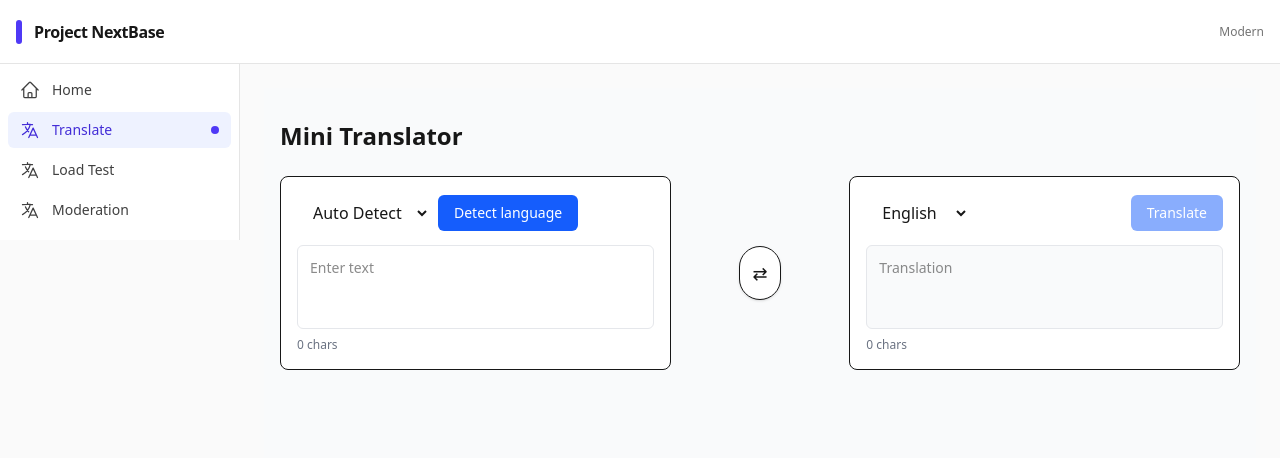
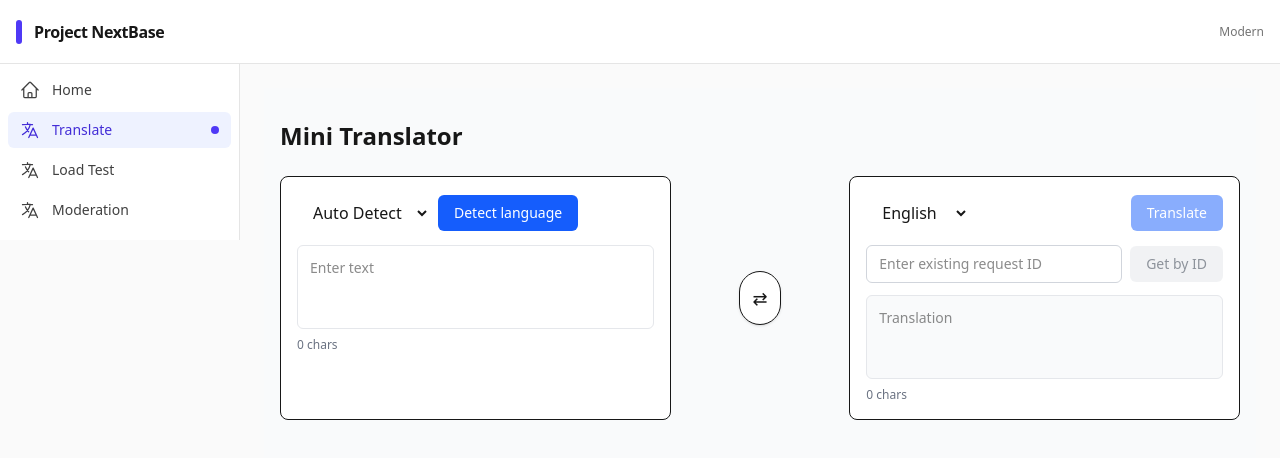
Before and after one commit to Anunnamwong/WEBTranstale, a Next.js app: page /home in a window 1280 px wide. Shown: the top 458 px of the page. Built offline with nearby package versions, Linux system fonts and the light colour scheme.

Commit message:
fix vivew

```diff
--- a/src/components/home/HomePage.tsx
+++ b/src/components/home/HomePage.tsx
@@ -26,6 +26,7 @@ const HomePage = () => {
   const [translatedText, setTranslatedText] = useState("");
   const [loading, setLoading] = useState(false);
   const [error, setError] = useState<string | null>(null);
+  const [requestIdInput, setRequestIdInput] = useState("");
   const srcRef = useRef<HTMLTextAreaElement | null>(null);
   const outRef = useRef<HTMLTextAreaElement | null>(null);
   const [lastDurationMs, setLastDurationMs] = useState<number | null>(null);
@@ -181,11 +182,54 @@ const HomePage = () => {
       const result = await pollTranslationResult(queueResponse.request_id, {
         maxAttempts: 120, // 2 minutes max (120 * 2s)
         intervalMs: 2000, // Poll every 2 seconds
-        timeoutMs: 15000, // 2 minutes timeout
+        timeoutMs: 15000, // 15 seconds timeout
       });
 
       if (result.status === "completed") {
         // Check if we have translated text, regardless of success flag
+        const out =
+          typeof result.translatedText === "string"
+            ? result.translatedText
+            : result.translatedText?.[0] || "";
+
+        if (out) {
+          setTranslatedText(out);
+        } else if (result.success === false || result.error) {
+          throw new Error(
+            result.error || "Translation completed but no text returned"
+          );
+        } else {
+          throw new Error("Translation completed but no text available");
+        }
+      } else if (result.status === "failed" || result.error) {
+        throw new Error(result.error || "Translation failed");
+      } else {
+        throw new Error(`Translation status unknown: ${result.status}`);
+      }
+
+      setLastDurationMs(Math.max(0, Math.round(performance.now() - t0)));
+    } catch (e: any) {
+      setError(e?.message || "Translate failed");
+    } finally {
+      setLoading(false);
+    }
+  };
+
+  const onFetchById = async () => {
+    const trimmed = requestIdInput.trim();
+    if (!trimmed) return;
+    setLoading(true);
+    setError(null);
+    setTranslatedText("");
+    try {
+      const t0 = performance.now();
+      const result = await pollTranslationResult(trimmed, {
+        maxAttempts: 120,
+        intervalMs: 2000,
+        timeoutMs: 15000,
+      });
+
+      if (result.status === "completed") {
         const out =
           typeof result.translatedText === "string"
             ? result.translatedText
@@ -295,6 +339,22 @@ const HomePage = () => {
                 </span>
               )}
             </div>
+            <div className="flex items-center gap-2 mb-3 flex-wrap">
+              <input
+                className="flex-1 min-w-[200px] rounded-md border border-gray-300 px-3 py-2 text-sm"
+                placeholder="Enter existing request ID"
+                value={requestIdInput}
+                onChange={(e) => setRequestIdInput(e.target.value)}
+              />
+              <button
+                className="inline-flex items-center gap-2 rounded-md bg-gray-200 text-gray-800 text-sm px-4 py-2 disabled:opacity-50 hover:bg-gray-300"
+                onClick={onFetchById}
+                disabled={!requestIdInput.trim() || loading}
+                title="Fetch translation result by request ID"
+              >
+                Get by ID
+              </button>
+            </div>
             <textarea
               ref={outRef}
               className="w-full resize-none outline-none rounded-md border border-gray-200 p-3 text-sm bg-gray-50 overflow-hidden"
```
